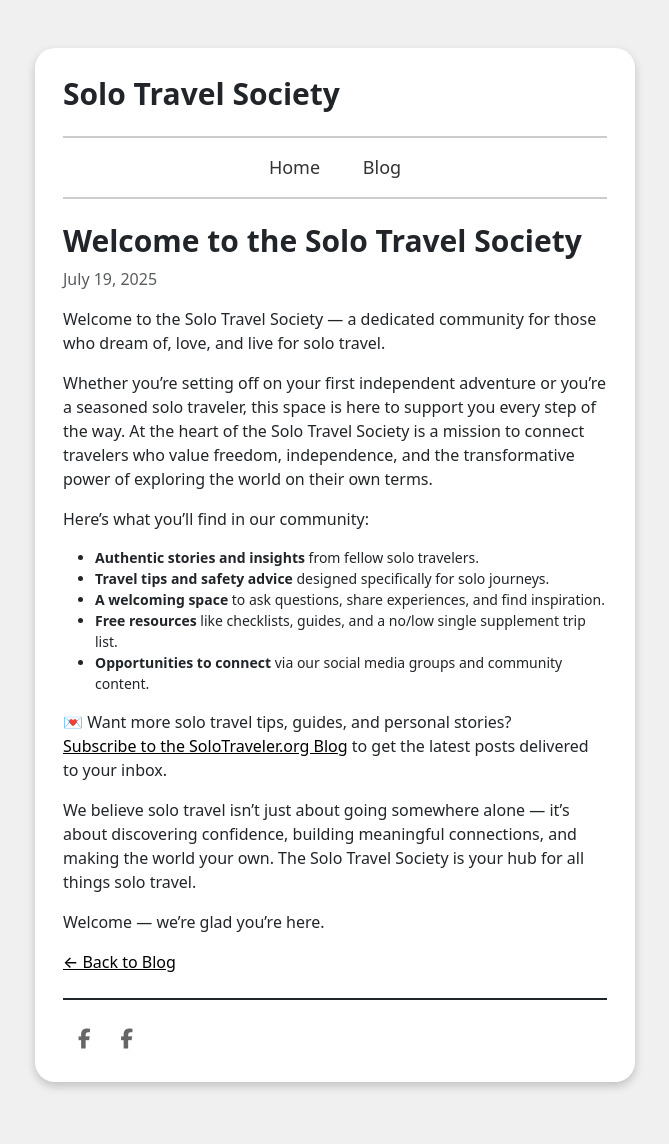
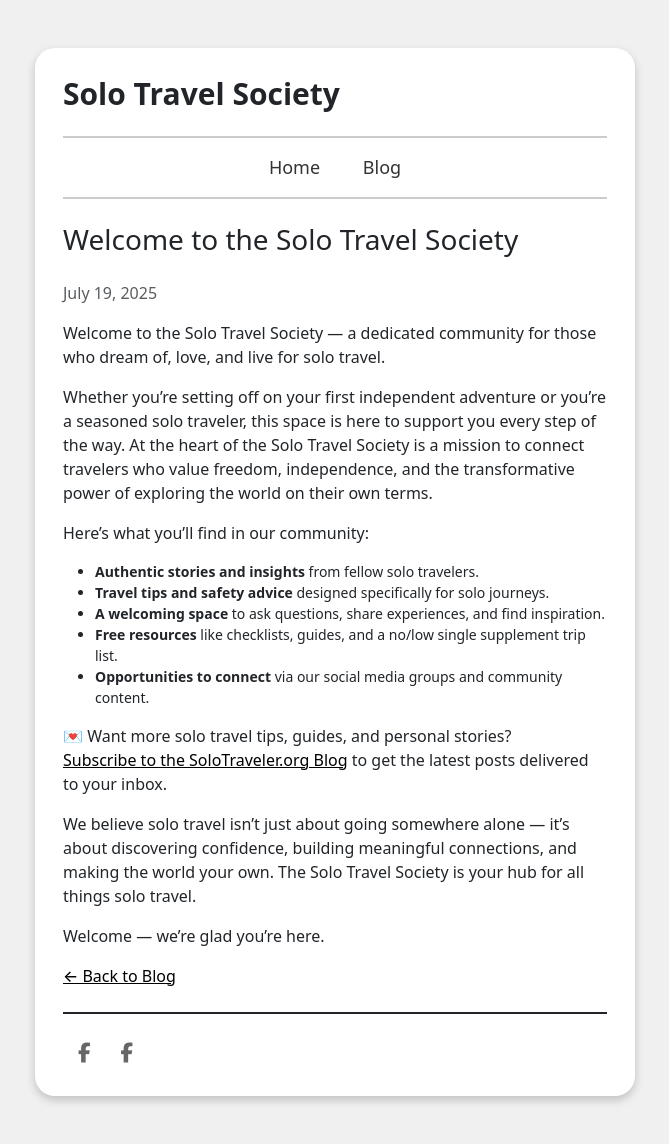
Before and after one commit to solotravelsociety/solotravelsociety.com, a Jekyll site: the page built from _posts/2025-07-19-welcome.md, in a window 1280 px wide. Shown: the whole page, without its empty margins (305-974 px from the left). Built offline with Jekyll 4.4.1, drawn with Linux system fonts in a browser that asks for light colours; nearby versions of some CDN libraries.

Commit message:
Make blog post titles h2 instead of h1.

```diff
--- a/_layouts/post.html
+++ b/_layouts/post.html
@@ -26,7 +26,7 @@
         </nav>
       </header>
       <article class="content">
-        <h1>{{ page.title }}</h1>
+        <h2 class="mb-4">{{ page.title }}</h2>
         <p class="text-muted">{{ page.date | date: "%B %d, %Y" }}</p>
         <div>{{ content }}</div>
         <p><a href="{{ '/blog/' | relative_url }}">← Back to Blog</a></p>
```
